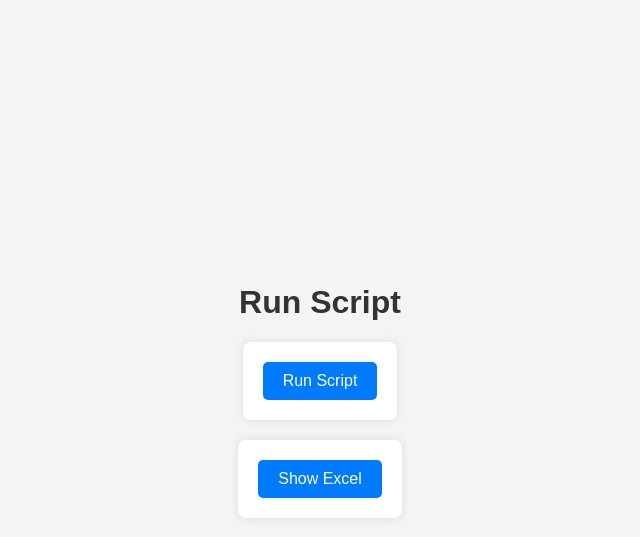
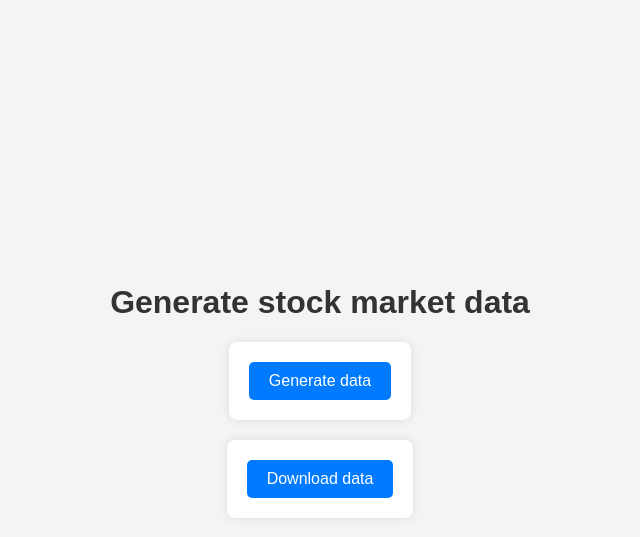
Before and after one commit to shreekant/StockMarket, a Flask app: page / in a window 1280 px wide. Shown: the top 537 px of the page, without its empty margins (320-960 px from the left). Run offline with Flask 3, Linux system fonts and the light colour scheme; some libraries are stand-ins or nearby versions.

```diff
--- a/templates/index.html
+++ b/templates/index.html
@@ -3,15 +3,15 @@
 <head>
     <meta charset="UTF-8">
     <meta name="viewport" content="width=device-width, initial-scale=1.0">
-    <title>Run Script</title>
+    <title>Generate Stock Market data</title>
 </head>
 <body>
-    <h1>Run Script</h1>
+    <h1>Generate stock market data</h1>
     <form id="run-script-form" action="{{ url_for('run_script') }}" method="get">
-        <button type="submit">Run Script</button>
+        <button type="submit">Generate data</button>
     </form>
     <form action="{{ url_for('show_excel') }}" method="get">
-        <button type="submit">Show Excel</button>
+        <button type="submit">Download data</button>
     </form>
     <div id="loading-message" style="display: none;">Please wait...</div>
 
--- /dev/null
+++ b/wsgi.py
@@ -0,0 +1,4 @@
+from app import app
+
+if __name__ == "__main__":
+    app.run()
```
Also changed, not shown: requirements.txt (+1 -55 lines), 1 other file.
